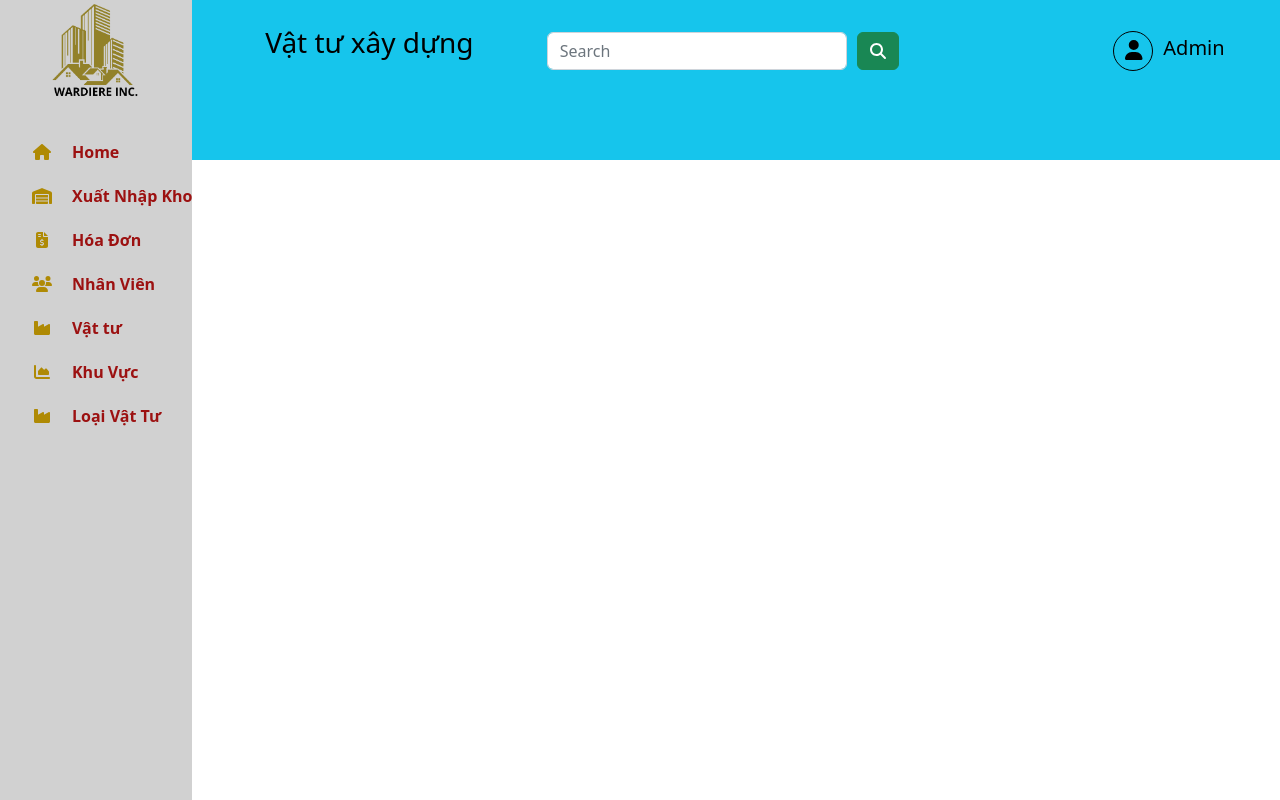
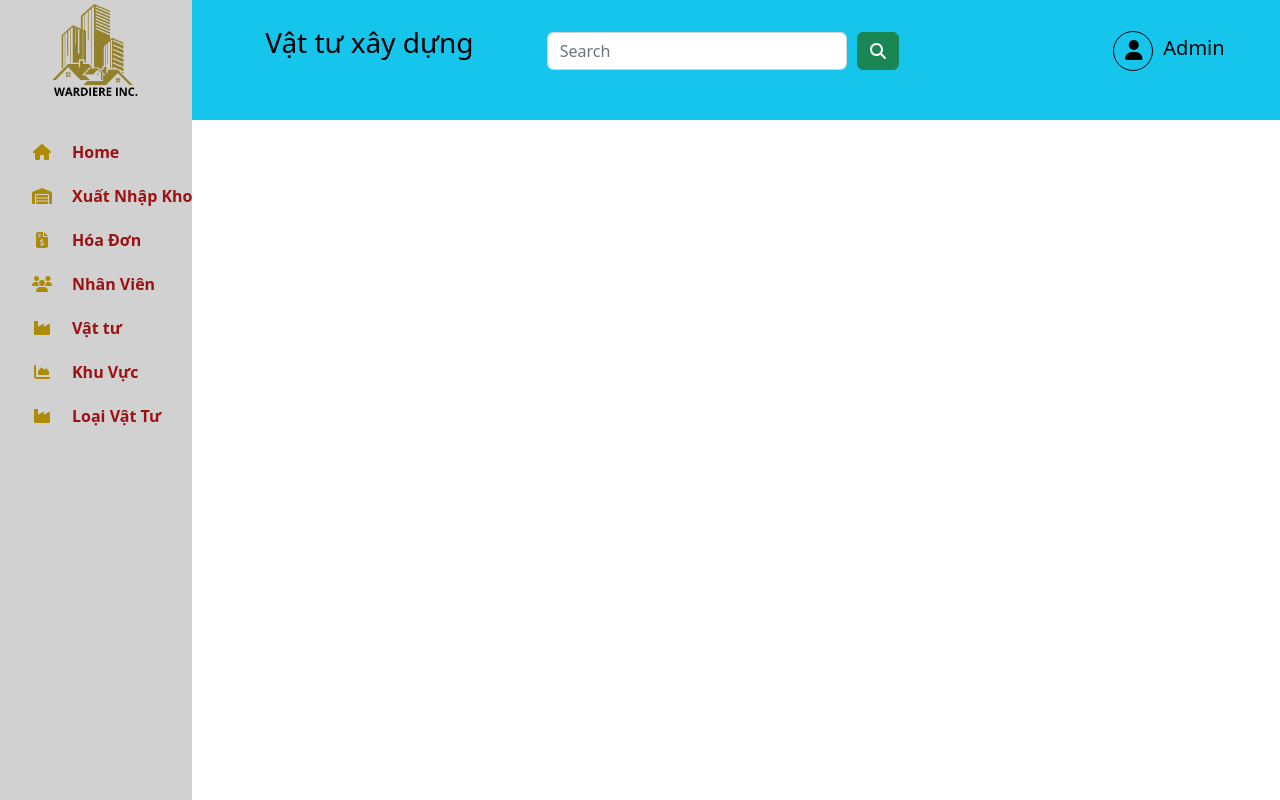
Before and after one commit to PhanKien02/QuanLyVatTu, a React (Create React App) app in the folder client/: page / in a window 1280 px wide. Built offline with nearby package versions, Linux system fonts and the light colour scheme.

Commit message:
fix height header

```diff
--- a/client/src/layouts/home/home.module.scss
+++ b/client/src/layouts/home/home.module.scss
@@ -13,7 +13,7 @@
 .header{
     background-color: #16c5ec;
     width: 85%;
-    height: 20%;
+    height: 120px;
     float: right;
     align-items: center;
 }
```
